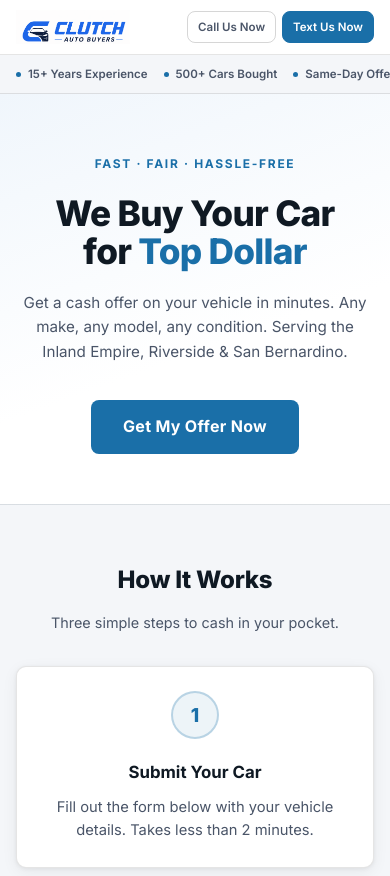
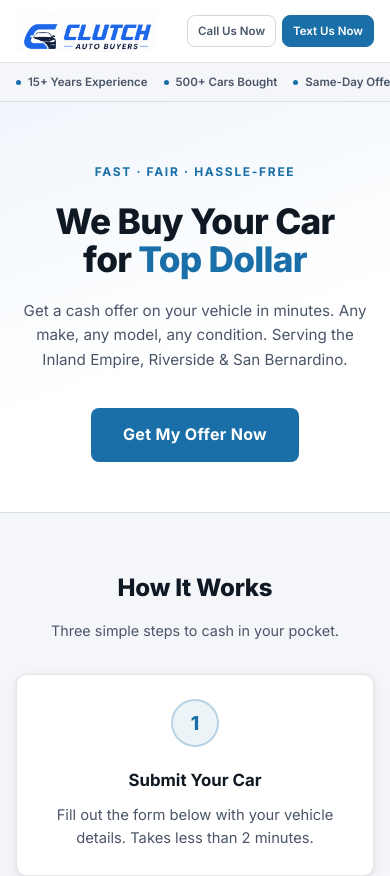
Before and after one commit to clutchautobuyers-tech/ClutchMotors, a website: page public/index.html in a window 390 px wide. Shown: the top 876 px of the page. Drawn offline with Linux system fonts and the light colour scheme.

Commit message:
increase header logo size — 46px to 56px desktop, 34px to 42px mobile

```diff
--- a/public/css/styles.css
+++ b/public/css/styles.css
@@ -86,7 +86,7 @@ img { max-width: 100%; display: block; }
   cursor: pointer;
 }
 .logo-img {
-  height: 46px;
+  height: 56px;
   width: auto;
 }
 .header-actions {
@@ -762,7 +762,7 @@ img { max-width: 100%; display: block; }
 @media (max-width: 600px) {
   .container { padding: 0 16px; }
   .header-inner { height: auto; padding-top: 10px; padding-bottom: 10px; }
-  .logo-img { height: 34px; }
+  .logo-img { height: 42px; }
   .header-phone, .header-sms { font-size: 0.72rem; padding: 6px 10px; white-space: nowrap; }
   .header-actions { gap: 6px; }
   .trust-bar { padding: 10px 0; }
```
